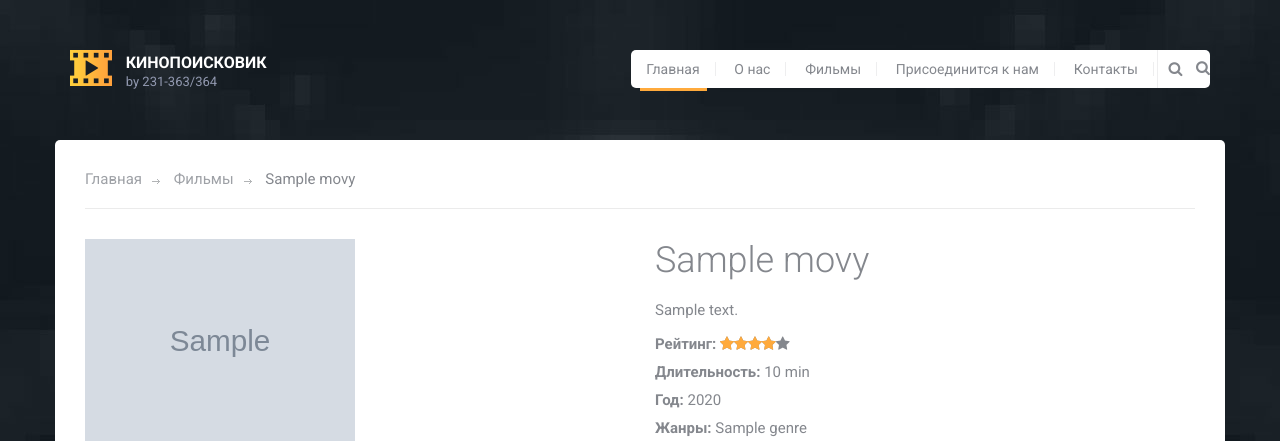
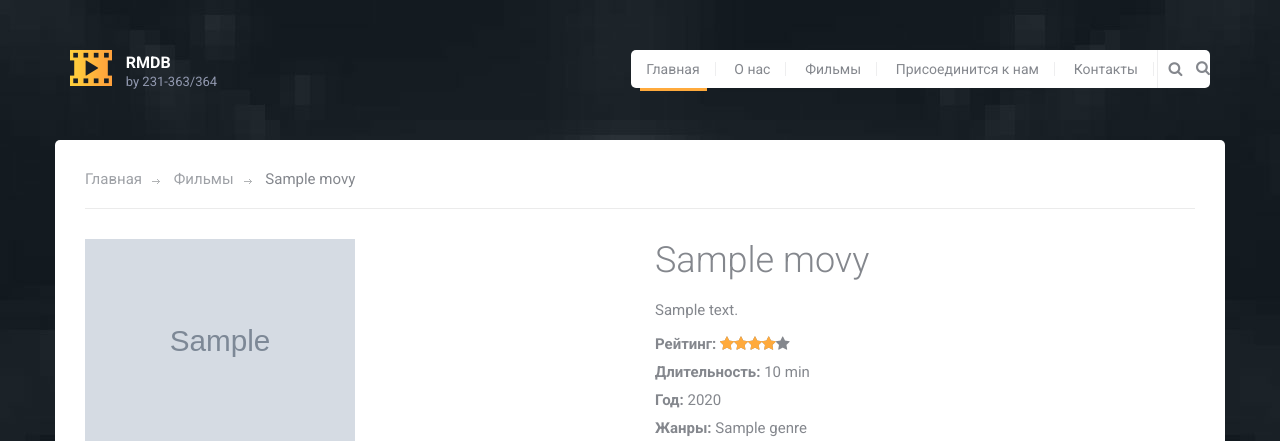
Before and after one commit to maver-ya/movies_pd, a Django app: page /single/1 in a window 1280 px wide. Shown: the top 441 px of the page. Run offline with Django 5.2, Linux system fonts and the light colour scheme; tables that the repository leaves empty hold one stand-in row (values such as "Sample post"); grey boxes marked "Sample" are stand-in pictures.

Commit message:
edit name of project

```diff
--- a/movies_app/templates/about.html
+++ b/movies_app/templates/about.html
@@ -31,7 +31,7 @@
 					<a href="/" id="branding">
 						<img src="../static/images/logo.png" alt="" class="logo">
 						<div class="logo-copy">
-							<h1 class="site-title">Company Name</h1>
+							<h1 class="site-title">{{title}}</h1>
 							<small class="site-description">Tagline goes here</small>
 						</div>
 					</a> <!-- #branding -->
--- a/movies_app/templates/contact.html
+++ b/movies_app/templates/contact.html
@@ -31,7 +31,7 @@
 					<a href="/" id="branding">
 						<img src="../static/images/logo.png" alt="" class="logo">
 						<div class="logo-copy">
-							<h1 class="site-title">Company Name</h1>
+							<h1 class="site-title">{{title}}</h1>
 							<small class="site-description">Tagline goes here</small>
 						</div>
 					</a> <!-- #branding -->
--- a/movies_app/templates/joinus.html
+++ b/movies_app/templates/joinus.html
@@ -31,7 +31,7 @@
 					<a href="/" id="branding">
 						<img src="../static/images/logo.png" alt="" class="logo">
 						<div class="logo-copy">
-							<h1 class="site-title">Company Name</h1>
+							<h1 class="site-title">{{title}}</h1>
 							<small class="site-description">Tagline goes here</small>
 						</div>
 					</a> <!-- #branding -->
--- a/movies_app/templates/single.html
+++ b/movies_app/templates/single.html
@@ -5,7 +5,7 @@
     <meta http-equiv="X-UA-Compatible" content="IE=edge">
     <meta name="viewport" content="width=device-width, initial-scale=1.0,maximum-scale=1">
 
-    <title>Кинопоисковик | {{movie.name}}</title>
+    <title>{{title}} | {{movie.name}}</title>
 
     <!-- Loading third party fonts -->
     <link href="http://fonts.googleapis.com/css?family=Roboto:300,400,700|" rel="stylesheet" type="text/css">
@@ -31,7 +31,7 @@
             <a href="/" id="branding">
                 <img src="../static/images/logo.png" alt="" class="logo">
                 <div class="logo-copy">
-                    <h1 class="site-title">Кинопоисковик</h1>
+                    <h1 class="site-title">{{title}}</h1>
                     <small class="site-description">by 231-363/364</small>
                 </div>
             </a> <!-- #branding -->
--- a/movies_app/views.py
+++ b/movies_app/views.py
@@ -18,7 +18,8 @@ def index(request):
 
 
 def contact(request):
-    return render(request, 'contact.html')
+    data = {"title": NAME}
+    return render(request, 'contact.html', context=data)
 
 
 def about(request):
```
